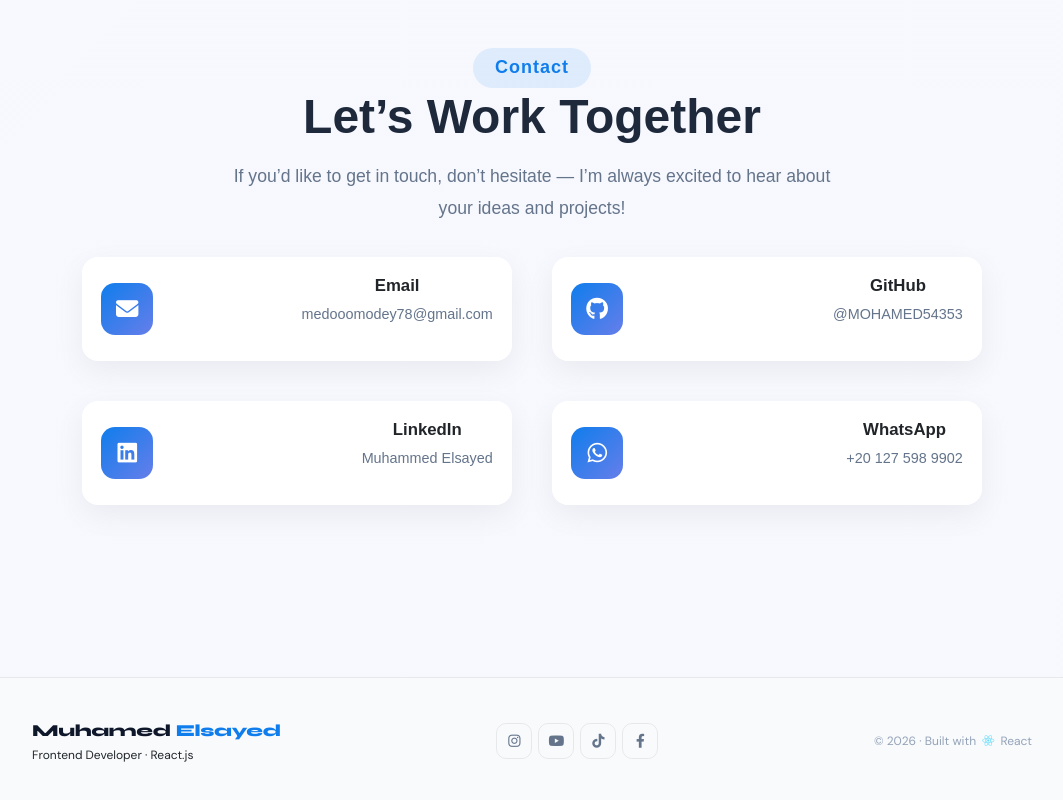
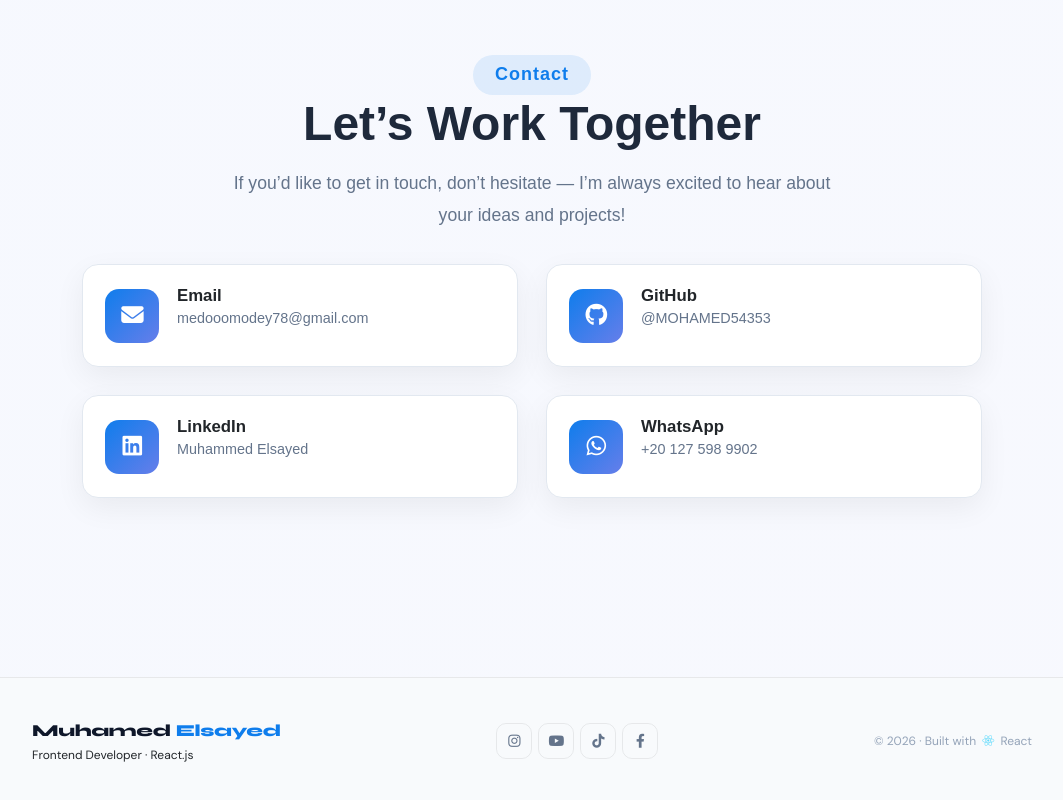
Before and after one commit to MOHAMED54353/My-Portfolio, a React (Vite) app: page / in a window 1280 px wide. Shown: the part 7790-8590 px from the top of the page, without its empty margins (108-1171 px from the left). Built offline with nearby package versions, Linux system fonts and the light colour scheme.

Commit message:
Refactor Contact component and add CSS for improved layout and animations

```diff
--- a/src/Component/Contact.jsx
+++ b/src/Component/Contact.jsx
@@ -1,12 +1,10 @@
 import React, { useEffect } from "react";
+import "../css/Contact.css";
 
 const Contact = () => {
   useEffect(() => {
-    const observerOptions = {
-      threshold: 0.1,
-    };
-
-    const observer = new IntersectionObserver((entries) => {
+    const observer = new IntersectionObserver(
+      (entries) => {
         entries.forEach((entry) => {
           if (entry.isIntersecting) {
             entry.target.classList.add("visible");
@@ -14,152 +12,18 @@ const Contact = () => {
             entry.target.classList.remove("visible");
           }
         });
-    }, observerOptions);
+      },
+      { threshold: 0.1 }
+    );
 
-    const animatedElements = document.querySelectorAll(".animate-on-scroll");
-    animatedElements.forEach((el) => observer.observe(el));
+    document
+      .querySelectorAll(".contact-section .animate-on-scroll")
+      .forEach((el) => observer.observe(el));
 
     return () => observer.disconnect();
   }, []);
 
   return (
-    <>
-      <style>{`
-        .contact-section {
-          padding: 6rem 2rem;
-          min-height: 100vh;
-          display: flex;
-          align-items: center;
-          justify-content: center;
-          margin: 0 auto;
-          box-sizing: border-box;
-        }
-
-        .contact-container {
-          max-width: 900px;
-          width: 100%;
-          text-align: center;
-        }
-
-        .contact-badge {
-          display: inline-block;
-          padding: 0.4rem 1.4rem;
-          border-radius: 999px;
-          font-size: 18px;
-          font-weight: 600;
-          color: #0f7dec;
-          background: rgba(15, 125, 236, 0.1);
-          letter-spacing: 1px;
-        }
-
-        .contact-title {
-          font-size: 3rem;
-          font-weight: 800;
-          margin-bottom: 1rem;
-          color: #1e293b;
-        }
-
-        body.dark-mode .contact-title {
-          color: #0f7dec;
-        }
-
-        .contact-description {
-          max-width: 600px;
-          margin: 0 auto 25px;
-          font-size: 1.1rem;
-          line-height: 1.8;
-          color: #64748b;
-        }
-
-        body.dark-mode .contact-description {
-          color: #94a3b8;
-        }
-
-        .contact-methods {
-          display: grid;
-          grid-template-columns: repeat(2, 1fr);
-          gap: 40px;
-          margin-top: 2rem;
-        }
-
-        .contact-method {
-          display: flex;
-          justify-content: space-between;
-          align-items: center;
-          gap: 1rem;
-          padding: 1.2rem;
-          background: white;
-          border-radius: 16px;
-          text-decoration: none;
-          color: inherit;
-          box-shadow: 0 10px 30px rgba(0, 0, 0, 0.06);
-          transition: all 0.3s ease;
-        }
-
-        body.dark-mode .contact-method {
-          background: rgba(30, 41, 59, 0.22);
-        }
-
-        .contact-method:hover {
-          transform: translateY(-6px);
-          box-shadow: 0 15px 40px rgba(15, 125, 236, 0.25);
-        }
-
-        .contact-method-icon {
-          width: 52px;
-          height: 52px;
-          border-radius: 14px;
-          background: linear-gradient(135deg, #0f7dec, #667eea);
-          display: flex;
-          align-items: center;
-          justify-content: center;
-          color: white;
-          font-size: 1.4rem;
-          flex-shrink: 0;
-        }
-
-        .contact-method-info h3 {
-          font-size: 1.05rem;
-          font-weight: 700;
-        }
-
-        body.dark-mode .contact-method-info h3 {
-          color: #f8fafc;
-        }
-
-        .contact-method-info p {
-          font-size: 0.9rem;
-          color: #64748b;
-        }
-
-        body.dark-mode .contact-method-info p {
-          color: #94a3b8;
-        }
-
-        /* --- Animation Styles --- */
-        .animate-on-scroll {
-          opacity: 0;
-          transform: translateY(60px);
-          transition: opacity 1.2s cubic-bezier(0.22, 1, 0.36, 1),
-                      transform 1.2s cubic-bezier(0.22, 1, 0.36, 1);
-          will-change: transform, opacity;
-        }
-
-        .animate-on-scroll.visible {
-          opacity: 1;
-          transform: translateY(0);
-        }
-
-        @media (max-width: 768px) {
-          .contact-methods {
-            grid-template-columns: 1fr;
-          }
-          .contact-title {
-            font-size: 2.2rem;
-          }
-        }
-      `}</style>
-
     <section className="contact-section" id="contact">
       <div className="contact-container">
         <div className="animate-on-scroll">
@@ -175,7 +39,7 @@ const Contact = () => {
           <a
             href="mailto:medooomodey78@gmail.com"
             className="contact-method animate-on-scroll"
-              style={{ transitionDelay: '0.1s' }}
+            style={{ "--delay": "0.1s" }}
           >
             <div className="contact-method-icon">
               <i className="fas fa-envelope"></i>
@@ -191,7 +55,7 @@ const Contact = () => {
             target="_blank"
             rel="noreferrer"
             className="contact-method animate-on-scroll"
-              style={{ transitionDelay: '0.2s' }}
+            style={{ "--delay": "0.2s" }}
           >
             <div className="contact-method-icon">
               <i className="fab fa-github"></i>
@@ -207,7 +71,7 @@ const Contact = () => {
             target="_blank"
             rel="noreferrer"
             className="contact-method animate-on-scroll"
-              style={{ transitionDelay: '0.3s' }}
+            style={{ "--delay": "0.3s" }}
           >
             <div className="contact-method-icon">
               <i className="fab fa-linkedin"></i>
@@ -223,7 +87,7 @@ const Contact = () => {
             target="_blank"
             rel="noreferrer"
             className="contact-method animate-on-scroll"
-              style={{ transitionDelay: '0.4s' }}
+            style={{ "--delay": "0.4s" }}
           >
             <div className="contact-method-icon">
               <i className="fab fa-whatsapp"></i>
@@ -236,7 +100,6 @@ const Contact = () => {
         </div>
       </div>
     </section>
-    </>
   );
 };
 
--- a/src/Pages/Home.jsx
+++ b/src/Pages/Home.jsx
@@ -43,6 +43,27 @@ const Home = () => {
     };
     timer = setTimeout(type, 500);
     return () => clearTimeout(timer);
+  }, []);
+
+  // Scroll animation: بيظهر أي عنصر عليه .animate-on-scroll (زي About) أول ما يدخل الشاشة
+  useEffect(() => {
+    const observer = new IntersectionObserver(
+      (entries) => {
+        entries.forEach((entry) => {
+          if (entry.isIntersecting) {
+            entry.target.classList.add("visible");
+            observer.unobserve(entry.target);
+          }
+        });
+      },
+      { threshold: 0.1 }
+    );
+
+    document
+      .querySelectorAll(".animate-on-scroll")
+      .forEach((el) => observer.observe(el));
+
+    return () => observer.disconnect();
   }, []);
 
   return (
--- /dev/null
+++ b/src/css/Contact.css
@@ -0,0 +1,257 @@
+.contact-section {
+    padding: 6rem 2rem;
+    min-height: 100vh;
+    display: flex;
+    align-items: center;
+    justify-content: center;
+    margin: 0 auto;
+    box-sizing: border-box;
+}
+
+.contact-container {
+    max-width: 900px;
+    width: 100%;
+    text-align: center;
+}
+
+.contact-badge {
+    display: inline-block;
+    padding: 0.4rem 1.4rem;
+    border-radius: 999px;
+    font-size: 18px;
+    font-weight: 600;
+    color: #0f7dec;
+    background: rgba(15, 125, 236, 0.1);
+    letter-spacing: 1px;
+}
+
+.contact-title {
+    font-size: 3rem;
+    font-weight: 800;
+    margin-bottom: 1rem;
+    color: #1e293b;
+}
+
+body.dark-mode .contact-title {
+    color: #0f7dec;
+}
+
+.contact-description {
+    max-width: 600px;
+    margin: 0 auto 25px;
+    font-size: 1.1rem;
+    line-height: 1.8;
+    color: #64748b;
+}
+
+body.dark-mode .contact-description {
+    color: #94a3b8;
+}
+
+.contact-methods {
+    display: grid;
+    grid-template-columns: repeat(2, 1fr);
+    gap: 28px;
+    margin-top: 2rem;
+}
+
+.contact-method {
+    --brand: #0f7dec;
+    --brand-rgb: 15, 125, 236;
+
+    position: relative;
+    display: flex;
+    align-items: center;
+    gap: 1.1rem;
+    padding: 1.3rem 1.4rem;
+    background: #fff;
+    border: 1.5px solid #e2e8f0;
+    border-radius: 16px;
+    text-decoration: none;
+    color: inherit;
+    box-shadow: 0 10px 30px rgba(0, 0, 0, 0.06);
+    cursor: pointer;
+    outline: none;
+}
+
+body.dark-mode .contact-method {
+    background: rgba(30, 41, 59, 0.22);
+    border-color: rgba(255, 255, 255, 0.12);
+}
+
+.contact-method:nth-of-type(1) {
+    --brand: #ea4335;
+    --brand-rgb: 234, 67, 53;
+}
+
+.contact-method:nth-of-type(2) {
+    --brand: #24292f;
+    --brand-rgb: 36, 41, 47;
+}
+
+.contact-method:nth-of-type(3) {
+    --brand: #0a66c2;
+    --brand-rgb: 10, 102, 194;
+}
+.contact-method:nth-of-type(4) {
+    --brand: #25d366;
+    --brand-rgb: 37, 211, 102;
+}
+body.dark-mode .contact-method:nth-of-type(2) {
+    --brand: #8b949e;
+    --brand-rgb: 139, 148, 158;
+}
+.contact-method.animate-on-scroll {
+    transition:
+        opacity 1.2s cubic-bezier(0.22, 1, 0.36, 1) var(--delay, 0s),
+        transform 1.2s cubic-bezier(0.22, 1, 0.36, 1) var(--delay, 0s),
+        translate 0.3s cubic-bezier(0.22, 1, 0.36, 1),
+        box-shadow 0.3s ease,
+        border-color 0.3s ease;
+}
+
+.contact-method:hover,
+.contact-method:focus-visible {
+    translate: 0 -8px;
+    border-color: var(--brand);
+    box-shadow:
+        0 18px 40px -12px rgba(var(--brand-rgb), 0.45),
+        0 4px 12px rgba(var(--brand-rgb), 0.12);
+}
+
+.contact-method-icon {
+    position: relative;
+    width: 54px;
+    height: 54px;
+    border-radius: 14px;
+    background: linear-gradient(135deg, #0f7dec, #667eea);
+    display: flex;
+    align-items: center;
+    justify-content: center;
+    color: white;
+    font-size: 1.4rem;
+    flex-shrink: 0;
+    overflow: hidden;
+    transition: transform 0.35s cubic-bezier(0.22, 1, 0.36, 1);
+}
+
+.contact-method-icon::before {
+    content: "";
+    position: absolute;
+    inset: 0;
+    background: var(--brand);
+    opacity: 0;
+    transition: opacity 0.3s ease;
+}
+
+.contact-method-icon i {
+    position: relative;
+    z-index: 1;
+}
+
+.contact-method:hover .contact-method-icon,
+.contact-method:focus-visible .contact-method-icon {
+    transform: scale(1.1) rotate(-6deg);
+}
+
+.contact-method:hover .contact-method-icon::before,
+.contact-method:focus-visible .contact-method-icon::before {
+    opacity: 1;
+}
+
+.contact-method-info {
+    flex: 1;
+    min-width: 0;
+    text-align: left;
+}
+
+.contact-method-info h3 {
+    font-size: 1.05rem;
+    font-weight: 700;
+    margin-bottom: 2px;
+    transition: color 0.3s ease;
+}
+
+body.dark-mode .contact-method-info h3 {
+    color: #f8fafc;
+}
+
+.contact-method:hover .contact-method-info h3,
+.contact-method:focus-visible .contact-method-info h3 {
+    color: var(--brand);
+}
+
+.contact-method-info p {
+    font-size: 0.9rem;
+    color: #64748b;
+    overflow-wrap: anywhere;
+}
+
+body.dark-mode .contact-method-info p {
+    color: #94a3b8;
+}
+
+.contact-method::after {
+    content: "→";
+    margin-left: auto;
+    font-size: 1.5rem;
+    font-weight: 700;
+    line-height: 1;
+    color: var(--brand);
+    opacity: 0;
+    transform: translateX(-12px);
+    transition: opacity 0.3s ease, transform 0.3s cubic-bezier(0.22, 1, 0.36, 1);
+}
+
+.contact-method:hover::after,
+.contact-method:focus-visible::after {
+    opacity: 1;
+    transform: translateX(0);
+}
+
+.animate-on-scroll {
+    opacity: 0;
+    transform: translateY(60px);
+    transition:
+        opacity 1.2s cubic-bezier(0.22, 1, 0.36, 1),
+        transform 1.2s cubic-bezier(0.22, 1, 0.36, 1);
+    will-change: transform, opacity;
+}
+
+.animate-on-scroll.visible {
+    opacity: 1;
+    transform: translateY(0);
+}
+
+@media (max-width: 768px) {
+    .contact-methods {
+        grid-template-columns: 1fr;
+        gap: 20px;
+    }
+
+    .contact-title {
+        font-size: 2.2rem;
+    }
+
+    .contact-method::after {
+        opacity: 0.6;
+        transform: none;
+    }
+}
+
+@media (prefers-reduced-motion: reduce) {
+
+    .animate-on-scroll,
+    .contact-method.animate-on-scroll,
+    .contact-method-icon,
+    .contact-method::after {
+        opacity: 1;
+        transform: none;
+        transition: none;
+    }
+
+    .contact-method:hover,
+    .contact-method:focus-visible {
+        translate: none;
+    }
+}
```
Lines whose indentation alone changed are shown as unchanged.
